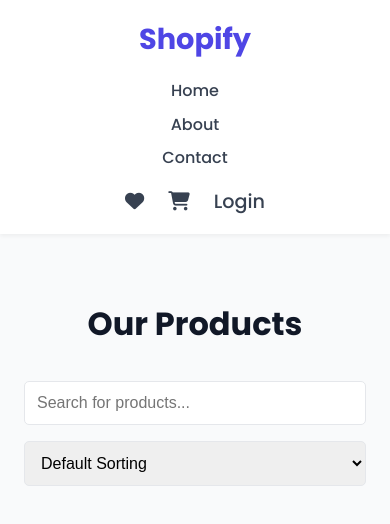
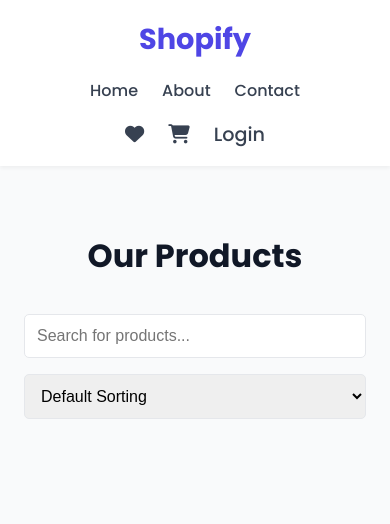
Before and after one commit to zunaidhosse/E-commerce-stores, a plain HTML site: page index.html in a window 390 px wide. Drawn offline with Linux system fonts and the light colour scheme; no server answers.

Commit message:
Update index.html

```diff
--- a/index.html
+++ b/index.html
@@ -84,6 +84,8 @@
             display: flex;
             justify-content: space-between;
             align-items: center;
+            flex-wrap: wrap; /* Added for better wrapping on small screens */
+            gap: 1rem;       /* Added for spacing when wrapped */
         }
 
         .logo {
@@ -96,6 +98,7 @@
         .nav-links {
             display: flex;
             gap: 1.5rem;
+            flex-wrap: wrap; /* Allow links to wrap on smaller screens */
         }
 
         .nav-links a, .nav-icons a {
@@ -479,18 +482,15 @@
 
         /* --- RESPONSIVE STYLES (CORRECTED) --- */
         @media (max-width: 768px) {
-            /* This makes the header items stack vertically on mobile */
+            /* This is the only section changed for the user panel mobile nav */
             .header .container {
-                flex-direction: column;
-                gap: 1rem;
+                justify-content: center; /* Center items on mobile */
             }
-
-            /* This makes the navigation links stack vertically */
             .nav-links {
-                flex-direction: column;
-                gap: 0.5rem;
-                align-items: center;
+                justify-content: center; /* Center links on mobile */
+                width: 100%;
             }
+            /* End of change */
 
             .section-title { font-size: 2rem; }
             .filters { flex-direction: column; align-items: stretch; }
@@ -501,6 +501,7 @@
     </style>
 </head>
 <body>
+    <!-- Entire body and script tag remains exactly the same as before -->
 
     <!-- Header Section -->
     <header class="header">
```
